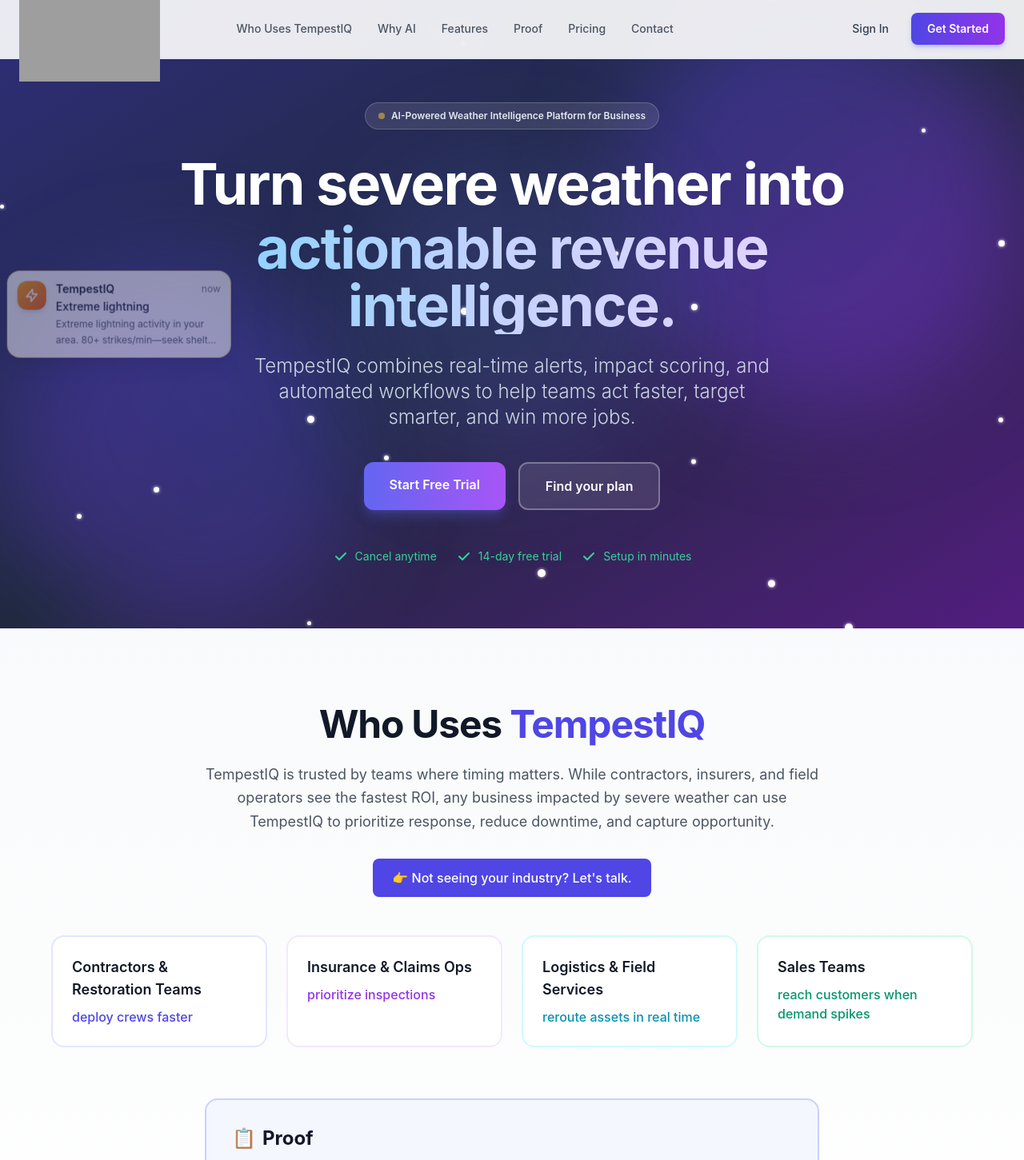
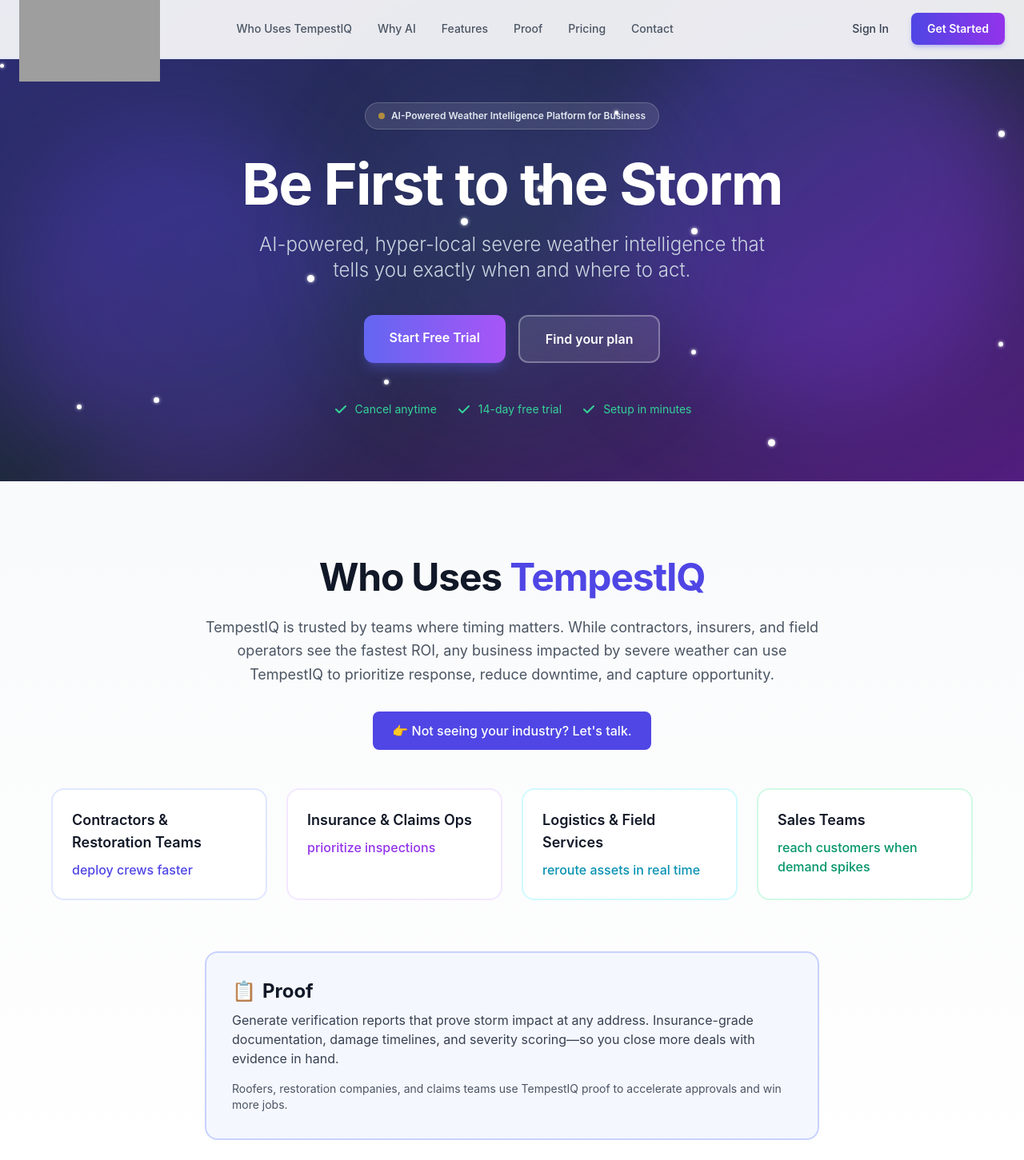
Before and after one commit to jjbarrett12/TempestIQ, a Next.js app: page / in a window 1280 px wide. Shown: the top 1451 px of the page at 80% size. Built offline with nearby package versions, Linux system fonts and the light colour scheme; grey boxes are pictures that could not be loaded.

Commit message:
Fix proof centering, Contact nav to form page, hero: Be First to the Storm

```diff
--- a/src/components/marketing/MarketingHeader.tsx
+++ b/src/components/marketing/MarketingHeader.tsx
@@ -31,7 +31,16 @@
           />
         </Link>
         <nav className="hidden md:flex gap-8 items-center">
-          {NAV_LINKS.map(({ href, label }) => (
+          {NAV_LINKS.map(({ href, label }) =>
+            href.startsWith('/') ? (
+              <Link
+                key={href}
+                href={href}
+                className="text-sm text-gray-600 hover:text-indigo-600 font-medium transition-colors"
+              >
+                {label}
+              </Link>
+            ) : (
               <a
                 key={href}
                 href={href}
@@ -39,7 +48,8 @@
               >
                 {label}
               </a>
-          ))}
+            )
+          )}
         </nav>
         <div className="flex gap-3 items-center">
           <Link
@@ -78,7 +88,17 @@
       {mobileOpen && (
         <div className="md:hidden border-t border-indigo-100 bg-white">
           <nav className="container mx-auto px-6 py-4 flex flex-col gap-1 max-w-7xl">
-            {NAV_LINKS.map(({ href, label }) => (
+            {NAV_LINKS.map(({ href, label }) =>
+              href.startsWith('/') ? (
+                <Link
+                  key={href}
+                  href={href}
+                  onClick={() => setMobileOpen(false)}
+                  className="px-4 py-3 rounded-lg text-gray-700 hover:bg-indigo-50 hover:text-indigo-700 font-medium transition-colors"
+                >
+                  {label}
+                </Link>
+              ) : (
                 <a
                   key={href}
                   href={href}
@@ -87,7 +107,8 @@
                 >
                   {label}
                 </a>
-            ))}
+              )
+            )}
             <div className="flex flex-col gap-2 pt-4 mt-2 border-t border-gray-100">
               <Link
                 href="/signin"
--- a/src/components/marketing/MarketingPageContent.tsx
+++ b/src/components/marketing/MarketingPageContent.tsx
@@ -23,13 +23,10 @@
               AI-Powered Weather Intelligence Platform for Business
             </div>
             <h1 className="text-5xl md:text-6xl lg:text-7xl font-bold text-white mb-6 leading-[1.1] tracking-tight drop-shadow-sm">
-              Turn severe weather into
-              <span className="block mt-2 bg-gradient-to-r from-sky-300 via-indigo-200 to-purple-200 bg-clip-text text-transparent">
-                actionable revenue intelligence.
-              </span>
+              Be First to the Storm
             </h1>
             <p className="text-xl md:text-2xl text-slate-300 mb-10 max-w-2xl mx-auto leading-relaxed font-light">
-              TempestIQ combines real-time alerts, impact scoring, and automated workflows to help teams act faster, target smarter, and win more jobs.
+              AI-powered, hyper-local severe weather intelligence that tells you exactly when and where to act.
             </p>
             <div className="flex flex-col sm:flex-row gap-4 justify-center mb-12">
               <Link
@@ -112,7 +109,8 @@
           </div>
 
           {/* Proof Section */}
-          <div id="proof" className="mt-16 mx-auto max-w-3xl p-8 rounded-2xl border-2 border-indigo-200 bg-indigo-50/50">
+          <div className="mt-16 flex justify-center w-full">
+            <div id="proof" className="w-full max-w-3xl p-8 rounded-2xl border-2 border-indigo-200 bg-indigo-50/50">
             <h3 className="text-2xl font-bold text-gray-900 mb-2 flex items-center gap-2">
               <span aria-hidden>📋</span> Proof
             </h3>
@@ -122,6 +120,7 @@
             <p className="text-sm text-gray-600">
               Roofers, restoration companies, and claims teams use TempestIQ proof to accelerate approvals and win more jobs.
             </p>
+            </div>
           </div>
         </div>
       </section>
@@ -590,10 +589,10 @@
             <div className="min-w-0">
               <h4 className="text-white font-semibold mb-4 text-sm uppercase tracking-wider">Company</h4>
               <ul className="space-y-2.5 text-sm text-slate-300">
-                <li><a href="/about" className="hover:text-indigo-400 transition-colors">About</a></li>
+                <li><Link href="/about" className="hover:text-indigo-400 transition-colors">About</Link></li>
                 <li><a href="#" className="hover:text-indigo-400 transition-colors">Blog</a></li>
                 <li><a href="#" className="hover:text-indigo-400 transition-colors">Careers</a></li>
-                <li><a href="/contact" className="hover:text-indigo-400 transition-colors">Contact</a></li>
+                <li><Link href="/contact" className="hover:text-indigo-400 transition-colors">Contact</Link></li>
               </ul>
             </div>
             <div className="min-w-0">
```
Lines whose indentation alone changed are shown as unchanged.
